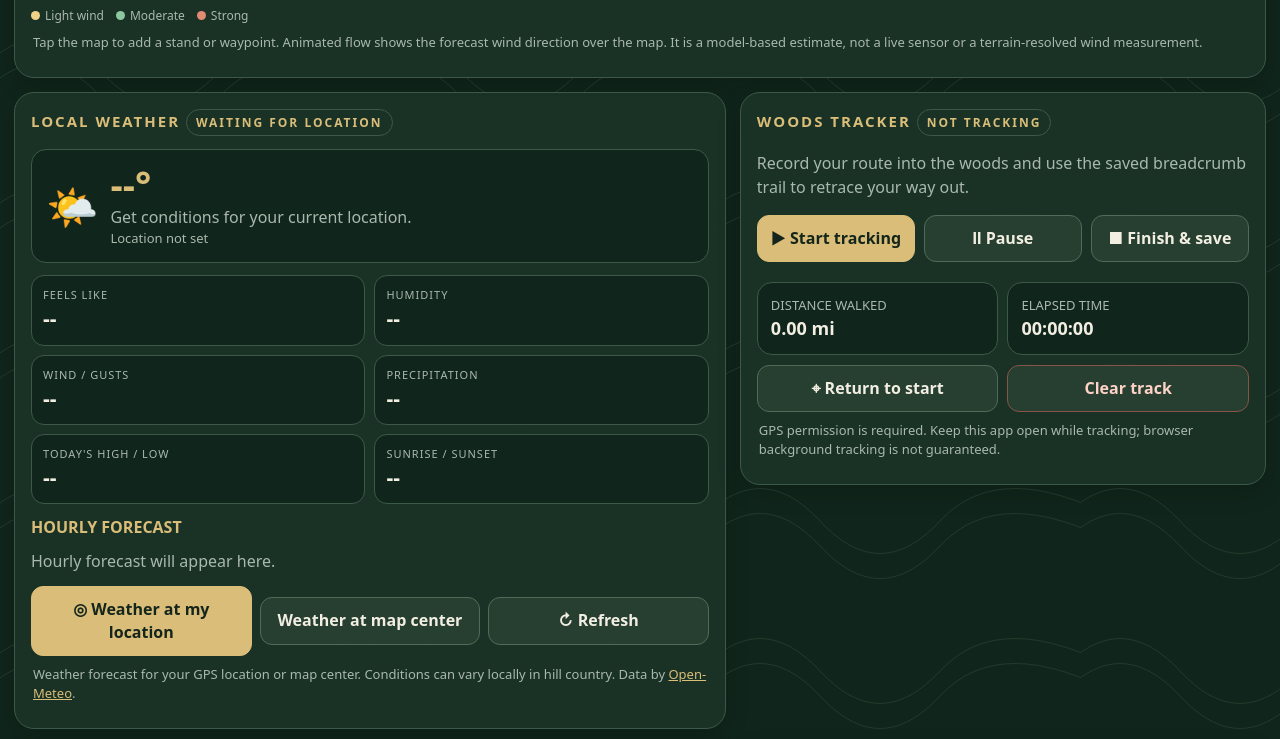
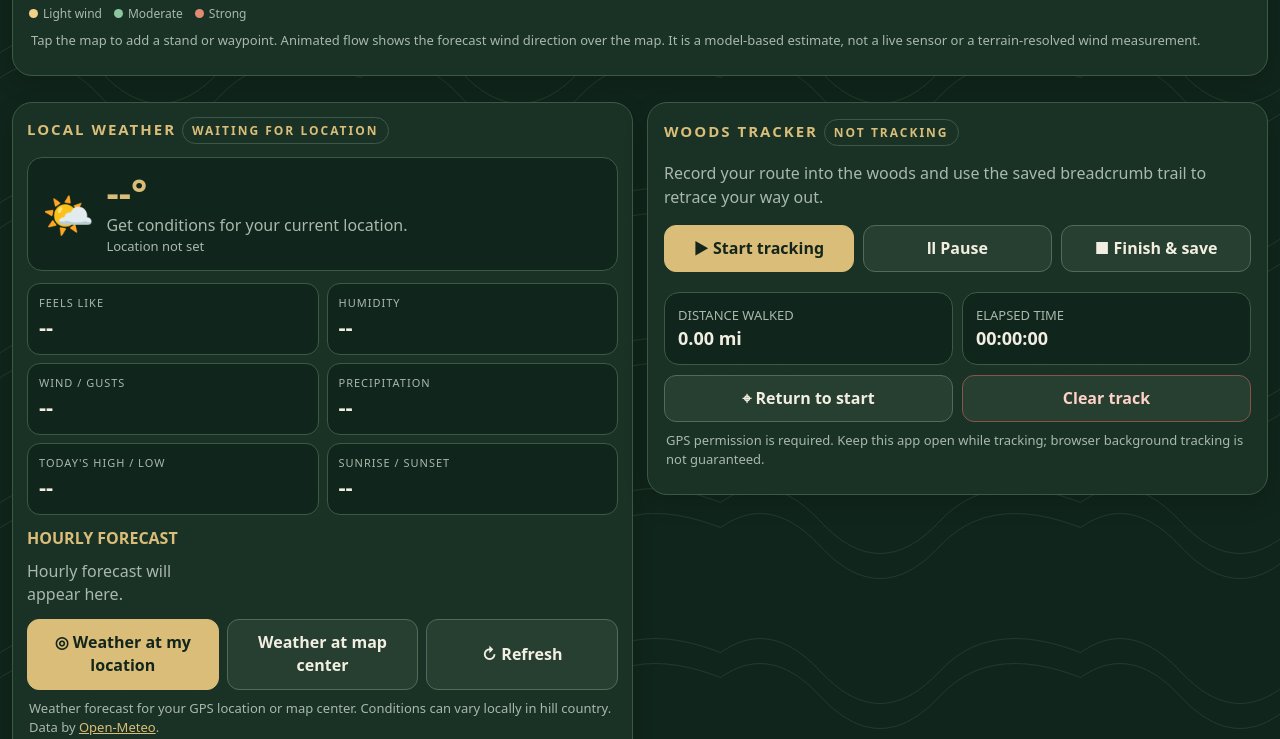
Before and after one commit to HillCountryHunting/Hill-Country-Hunting, a plain HTML site: page index.html in a window 1280 px wide. Shown: the part 1049-1788 px from the top of the page. Drawn offline with nearby package versions, Linux system fonts and the light colour scheme; no server answers.

Commit message:
Add files via upload

```diff
--- a/index.html
+++ b/index.html
@@ -79,6 +79,32 @@ main>section,.panel,#localWeatherPanel{width:100%;min-width:0;max-width:100%;box
 @media(min-width:900px){
  main{grid-template-columns:1.15fr .85fr!important}
  #localWeatherPanel .row{grid-template-columns:repeat(3,minmax(0,1fr))}
+}
+
+
+/* v0.7.6: phone-first layout containment */
+*,*::before,*::after{box-sizing:border-box}
+html{width:100%!important;max-width:100%!important;overflow-x:hidden!important}
+body{width:100%!important;max-width:100%!important;min-width:0!important;overflow-x:hidden!important}
+main{display:block!important;width:100%!important;max-width:100%!important;min-width:0!important;padding:12px!important;overflow:hidden!important}
+main>section{display:block;width:100%!important;max-width:100%!important;min-width:0!important;margin:0 0 12px!important;overflow:hidden!important}
+.panel{width:100%!important;max-width:100%!important;min-width:0!important;overflow:hidden!important}
+#localWeatherPanel{container-type:inline-size;width:100%!important;max-width:100%!important;min-width:0!important;overflow:hidden!important;padding:14px!important}
+#localWeatherPanel .weatherHero{display:flex!important;width:100%!important;max-width:100%!important;min-width:0!important;overflow:hidden!important}
+#localWeatherPanel .weatherGrid{display:grid!important;width:100%!important;max-width:100%!important;min-width:0!important;grid-template-columns:minmax(0,1fr)!important;gap:8px!important}
+#localWeatherPanel .weatherMetric{display:block!important;width:100%!important;max-width:100%!important;min-width:0!important;overflow:hidden!important}
+#localWeatherPanel .weatherMetric .value{font-size:clamp(17px,5vw,22px)!important;white-space:normal!important;overflow-wrap:anywhere!important;word-break:break-word!important}
+#localWeatherPanel .hourlyStrip{display:grid!important;grid-template-columns:repeat(2,minmax(0,1fr))!important;gap:8px!important;width:100%!important;max-width:100%!important;min-width:0!important;overflow:hidden!important}
+#localWeatherPanel .hourItem{display:block!important;float:none!important;width:100%!important;max-width:100%!important;min-width:0!important;overflow:hidden!important;white-space:normal!important;padding:8px 3px!important}
+#localWeatherPanel .row{display:flex!important;flex-direction:column!important;align-items:stretch!important;width:100%!important;max-width:100%!important;min-width:0!important;overflow:hidden!important}
+#localWeatherPanel .row>*{display:block!important;flex:0 0 auto!important;width:100%!important;max-width:100%!important;min-width:0!important}
+#localWeatherPanel button{white-space:normal!important;overflow-wrap:anywhere!important}
+@media(min-width:700px){
+ main{display:grid!important;grid-template-columns:minmax(0,1fr) minmax(0,1fr)!important}
+ .mapPanel{grid-column:1/-1}
+ #localWeatherPanel .weatherGrid{grid-template-columns:repeat(2,minmax(0,1fr))!important}
+ #localWeatherPanel .row{display:grid!important;grid-template-columns:repeat(3,minmax(0,1fr))!important}
+ #localWeatherPanel .hourlyStrip{grid-template-columns:repeat(3,minmax(0,1fr))!important}
 }
 
 </style>
@@ -279,7 +305,7 @@ async function loadWeather(lat,lon,label){
   const res=await fetch(url);if(!res.ok)throw Error('Weather service unavailable');const d=await res.json(),c=d.current,day=d.daily;
   const desc=weatherText(c.weather_code);$('weatherIcon').textContent=desc[1];$('weatherTemp').textContent=`${Math.round(c.temperature_2m)}°F`;$('weatherSummary').textContent=desc[0];$('weatherFeels').textContent=`${Math.round(c.apparent_temperature)}°F`;$('weatherHumidity').textContent=`${Math.round(c.relative_humidity_2m)}%`;$('weatherWind').textContent=`${Math.round(c.wind_speed_10m)} / ${Math.round(c.wind_gusts_10m||0)} mph ${compass(c.wind_direction_10m)}`;$('weatherRain').textContent=`${Number(c.precipitation||0).toFixed(2)} in`;$('weatherHighLow').textContent=`${Math.round(day.temperature_2m_max[0])}° / ${Math.round(day.temperature_2m_min[0])}°`;$('weatherSun').textContent=`${localTime(day.sunrise[0])} / ${localTime(day.sunset[0])}`;
   const now=new Date(c.time).getTime();const start=d.hourly.time.findIndex(t=>new Date(t).getTime()>=now);const i0=Math.max(0,start);
-  $('weatherHourly').innerHTML='';d.hourly.time.slice(i0,i0+10).forEach((t,i)=>{const n=i+i0,wx=weatherText(d.hourly.weather_code[n]);const el=document.createElement('div');el.className='hourItem';el.innerHTML=`<span>${localTime(t)}</span><div style="font-size:20px">${wx[1]}</div><strong>${Math.round(d.hourly.temperature_2m[n])}°</strong><span>${Math.round(d.hourly.precipitation_probability[n]||0)}% rain</span>`;$('weatherHourly').appendChild(el)});
+  $('weatherHourly').innerHTML='';$('weatherHourly').style.cssText='display:grid!important;grid-template-columns:repeat(2,minmax(0,1fr))!important;gap:8px;width:100%;max-width:100%;min-width:0;overflow:hidden;box-sizing:border-box';d.hourly.time.slice(i0,i0+8).forEach((t,i)=>{const n=i+i0,wx=weatherText(d.hourly.weather_code[n]);const el=document.createElement('div');el.className='hourItem';el.style.cssText='display:block;width:100%;max-width:100%;min-width:0;box-sizing:border-box;overflow:hidden;white-space:normal';el.innerHTML=`<span>${localTime(t)}</span><div style="font-size:20px">${wx[1]}</div><strong>${Math.round(d.hourly.temperature_2m[n])}°</strong><span>${Math.round(d.hourly.precipitation_probability[n]||0)}% rain</span>`;$('weatherHourly').appendChild(el)});
   $('weatherStatus').textContent='Updated '+localTime(c.time);
  }catch(e){$('weatherStatus').textContent='Unavailable';$('weatherSummary').textContent='Could not load weather. Check your connection and try again.'}
 }
--- a/sw.js
+++ b/sw.js
@@ -1,4 +1,4 @@
-const CACHE='iso-shell-v075';
+const CACHE='iso-shell-v076';
 const SHELL=['./','./index.html','./manifest.webmanifest','./logo.png','./icon-192.png','./icon-512.png','./icon-maskable-512.png','./apple-touch-icon.png','./favicon-48.png'];
 self.addEventListener('install',e=>e.waitUntil(caches.open(CACHE).then(c=>c.addAll(SHELL)).then(()=>self.skipWaiting())));
 self.addEventListener('activate',e=>e.waitUntil(caches.keys().then(keys=>Promise.all(keys.filter(k=>k.startsWith('hch-')||k.startsWith('iso-')).filter(k=>k!==CACHE).map(k=>caches.delete(k)))).then(()=>self.clients.claim())));
```
